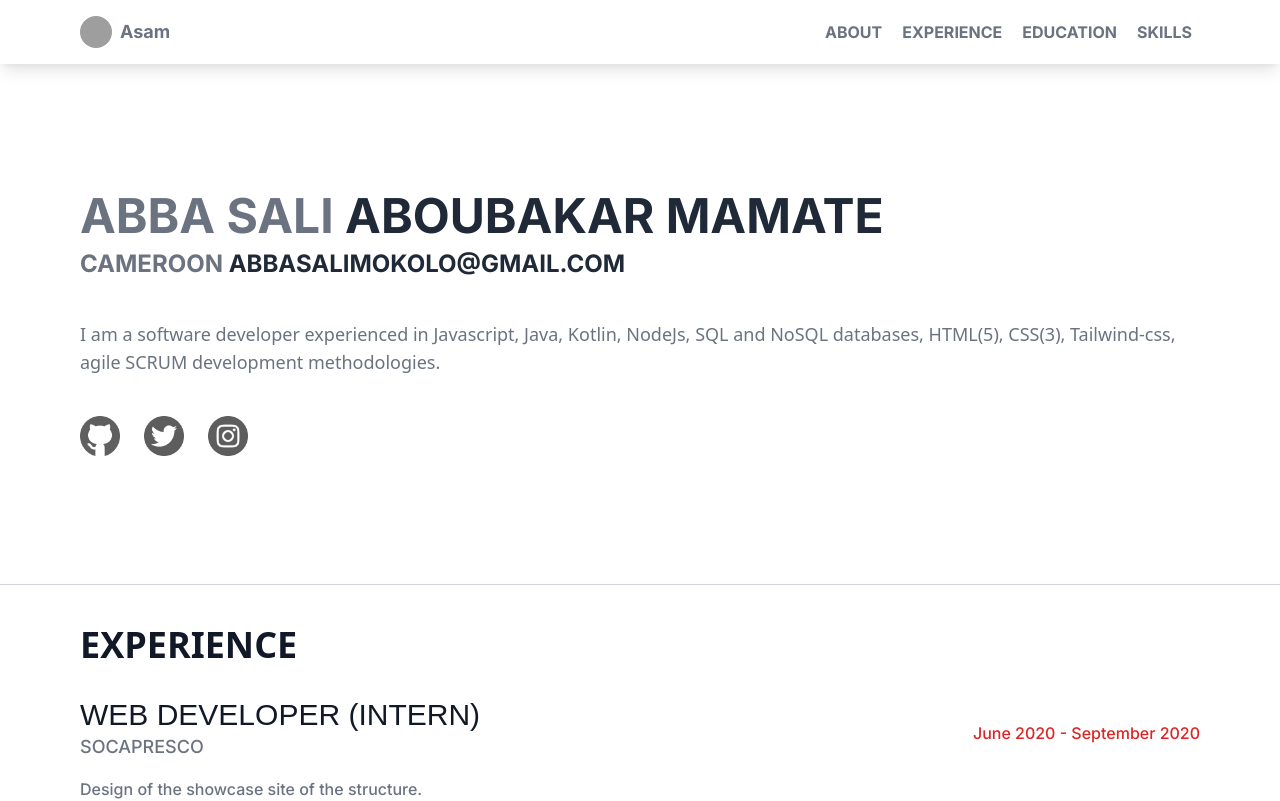
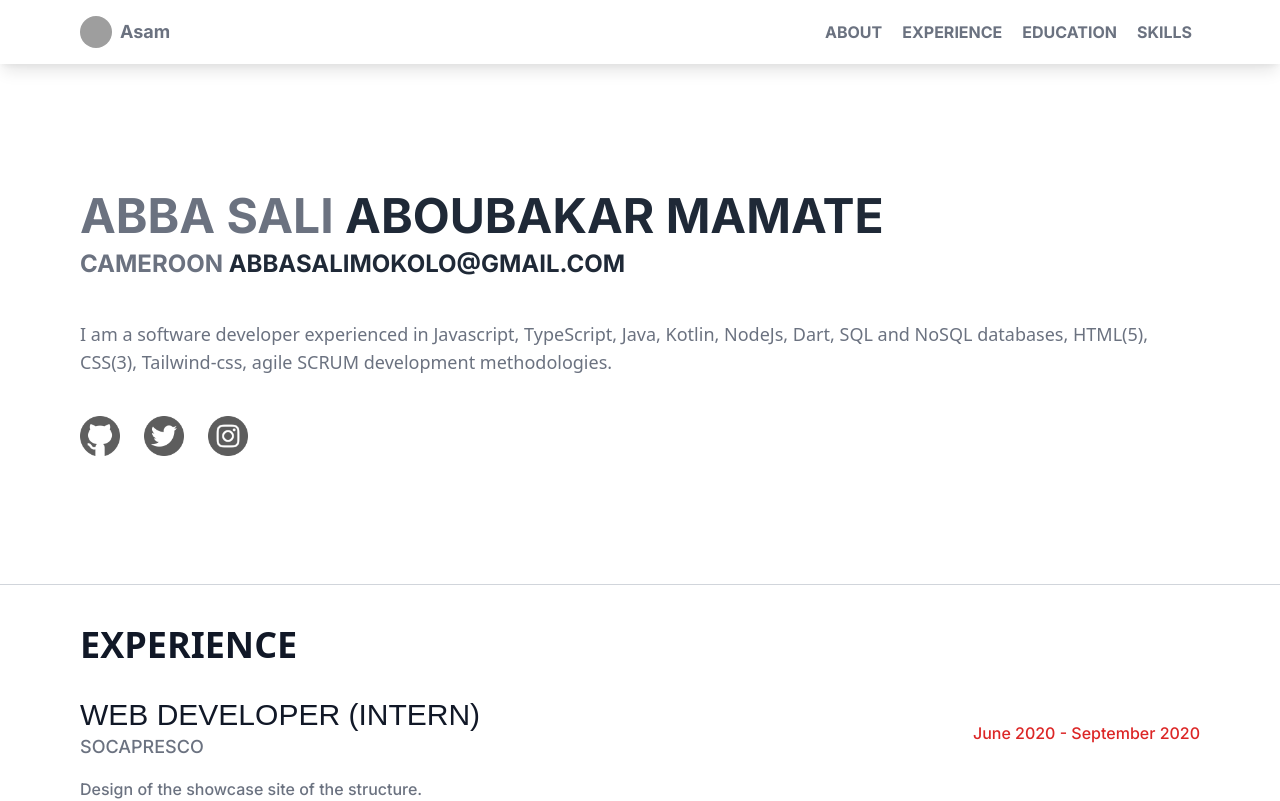
Before and after one commit to Asam237/Asam237, a Nuxt app: page / in a window 1280 px wide. Shown: the top 801 px of the page. Built offline with nearby package versions, Linux system fonts and the light colour scheme; grey boxes are pictures that could not be loaded; a web font is replaced by a local one.

Commit message:
feat: update about

```diff
--- a/components/About.vue
+++ b/components/About.vue
@@ -40,8 +40,8 @@
           text-gray-500
         "
       >
-        I am a software developer experienced in Javascript, Java, Kotlin,
-        NodeJs, SQL and NoSQL databases, HTML(5), CSS(3), Tailwind-css, agile
+        I am a software developer experienced in Javascript, TypeScript, Java, Kotlin,
+        NodeJs, Dart, SQL and NoSQL databases, HTML(5), CSS(3), Tailwind-css, agile
         SCRUM development methodologies.
       </p>
       <div class="flex pt-5 md:pt-10">
```
